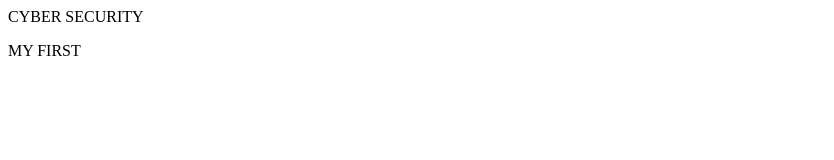
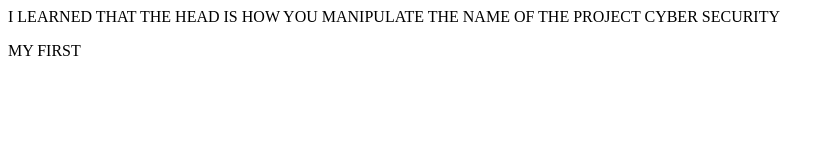
Before and after one commit to Zenitsu008q/my-first-website, a plain HTML site: page index.html in a window 1280 px wide. Shown: the whole page, without its empty margins (0-834 px from the left). Drawn offline with Linux system fonts and the light colour scheme.

Commit message:
Update index.html

```diff
--- a/index.html
+++ b/index.html
@@ -1,6 +1,7 @@
 <!DOCTYPE HYML>
-
+<!-- I LEARNED THAT THE HTML SYNTAX IS THE MAIN PART OF THIS CODE-->
 <HTML>
+  I LEARNED THAT THE HEAD IS HOW YOU MANIPULATE THE NAME OF THE PROJECT
 <HEAD>
   <TITLE>MY FIRST WEBSIE</TITLE>
 </HEAD>
```
